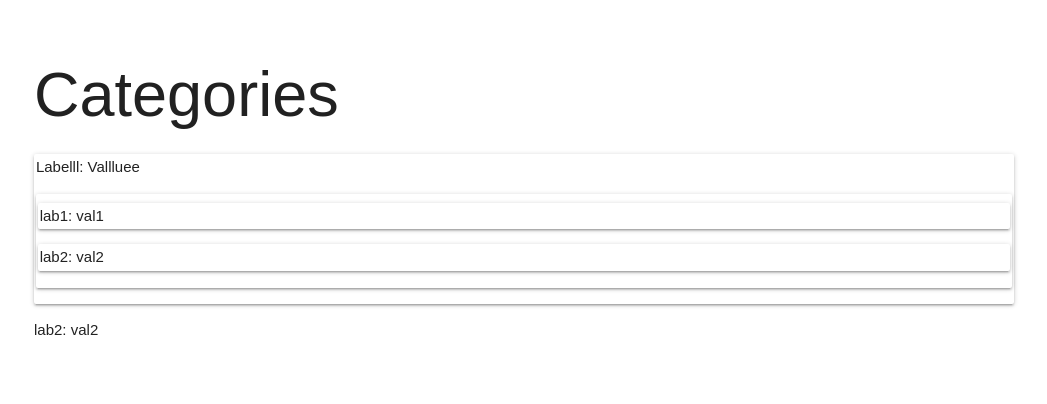
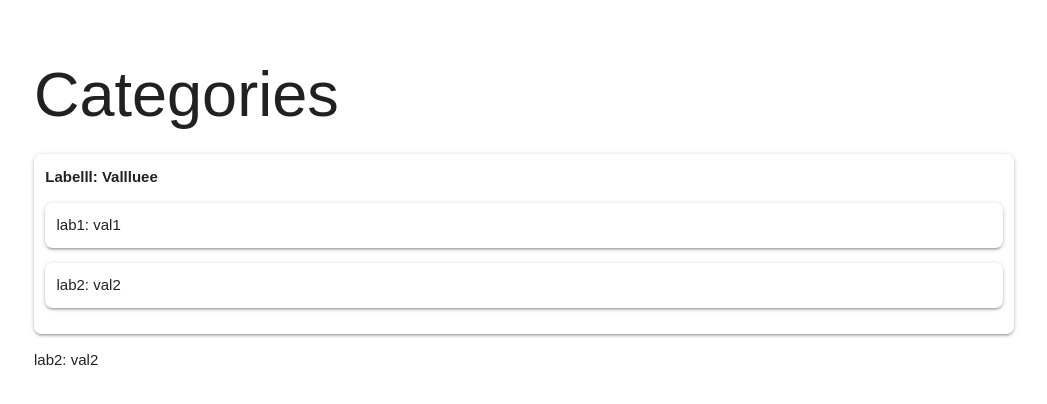
Before and after one commit to kelbert2/Linker-app, a React (Create React App) app: page / in a window 1280 px wide. Shown: the top 404 px of the page, without its empty margins (116-1163 px from the left). Built offline with nearby package versions, Linux system fonts and the light colour scheme.

Commit message:
Added mild styling

```diff
--- a/src/Card.tsx
+++ b/src/Card.tsx
@@ -92,10 +92,7 @@ function Card(props: CardProperties) {
             className="card">
             {renderTitle()}
             <ul>
-                <li
-                    className="card">
-                    {renderContent()}
-                </li>
+                {renderContent()}
             </ul>
         </div>
 
--- a/src/index.css
+++ b/src/index.css
@@ -23,6 +23,25 @@ body {
   display: inline-block;
 }
 
+.pair {
+  display: flex;
+  justify-content: flex-start;
+  align-items: center;
+  align-content: center;
+}
+
+.pair div {
+  margin: 1rem .25em 0;
+}
+
+.pair button {
+  margin: 0 .25em;
+}
+
+.pair select {
+  margin: 5em;
+}
+
 .input-field>label {
   -webkit-transform: translateY(-14px) scale(0.8);
   transform: translateY(-14px) scale(0.8);
@@ -30,15 +49,15 @@ body {
   transform-origin: 0 0;
 }
 
-.pair {
-  display: flex;
-  justify-content: flex-start;
+.card {
+  font-weight: bold;
 }
 
-.pair div {
-  margin: 0 .25em;
+.card li {
+  font-weight: normal;
 }
 
 .card {
-  padding: .125em;
+  padding: .75em;
+  border-radius: .5em;
 }
--- a/src/index.tsx
+++ b/src/index.tsx
@@ -28,10 +28,10 @@ function App() {
 
         <div className="App">
             <h1>Categories</h1>
-            <div><Card
+            <Card
                 title={storedPair}
                 content={storedContent}
-            /></div>
+            />
             <div>
                 <EditablePair
                     pair={storedContent[1]}
```
